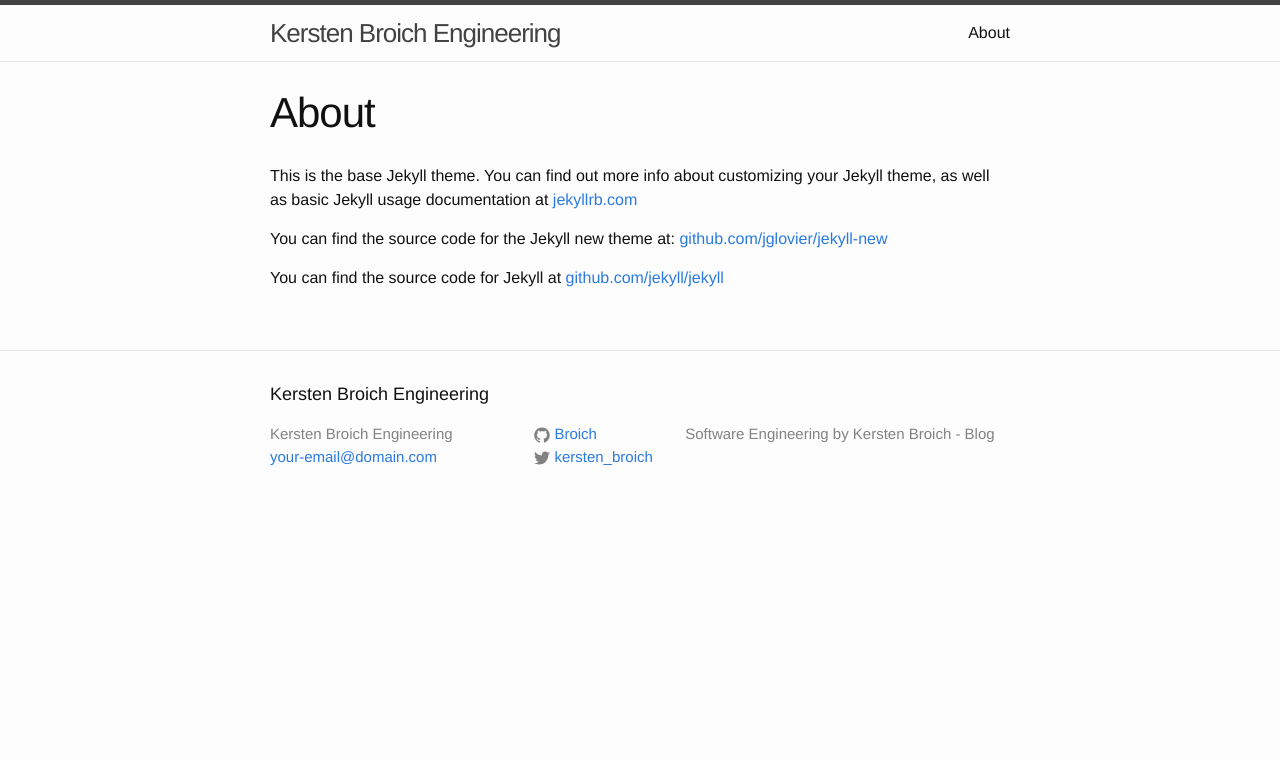
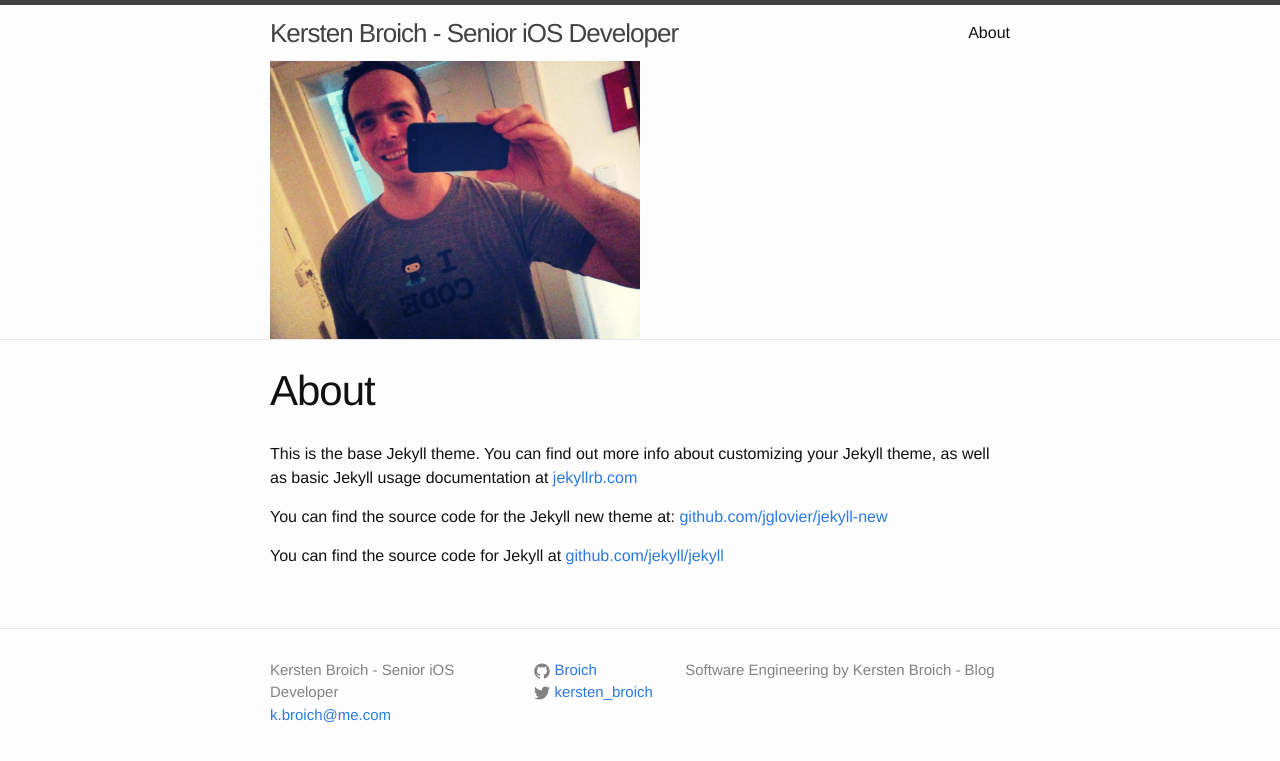
Before and after one commit to Broich/Broich-old.github.io, a Jekyll site: the page built from about.md, in a window 1280 px wide. Shown: the top 761 px of the page. Built offline with Jekyll 4.4.1, drawn with Linux system fonts in a browser that asks for light colours.

```diff
--- a/_config.yml
+++ b/_config.yml
@@ -1,10 +1,10 @@
 # Site settings
-title: Kersten Broich Engineering
-email: your-email@domain.com
+title: Kersten Broich - Senior iOS Developer
+email: k.broich@me.com
 description: > # this means to ignore newlines until "baseurl:"
   Software Engineering by Kersten Broich - Blog
 baseurl: "" # the subpath of your site, e.g. /blog/
-url: "http://www.kersten-broich.de" # the base hostname & protocol for your site
+url: "http://localhost:4000" # the base hostname & protocol for your site
 twitter_username: kersten_broich
 github_username:  Broich
 
--- a/_includes/footer.html
+++ b/_includes/footer.html
@@ -2,7 +2,7 @@
 
   <div class="wrapper">
 
-    <h2 class="footer-heading">{{ site.title }}</h2>
+    <!--<h2 class="footer-heading">{{ site.title }}</h2>-->
 
     <div class="footer-col-wrapper">
       <div class="footer-col  footer-col-1">
--- a/_includes/header.html
+++ b/_includes/header.html
@@ -22,6 +22,12 @@
       </div>
     </nav>
 
+    <div class="titleImage">
+
+    <img src="{{site.url}}/assets/title_image.jpg" width="50%" class="titleImage"></img>
+
+    </div>
+
   </div>
 
 </header>
--- a/index.html
+++ b/index.html
@@ -4,7 +4,7 @@ layout: default
 
 <div class="home">
 
-  <h1 class="page-heading">Posts</h1>
+  <!--<h1 class="page-heading">Posts</h1>-->
 
   <ul class="post-list">
     {% for post in site.posts %}
```
Also changed, not shown: _posts/2015-12-31-passion-project-dwbn-live-streaming.html (added, +45 -0 lines), _posts/2016-01-01-new-blog-software-jekyll.html (added, +31 -0 lines), _posts/2016-01-15-welcome-to-jekyll.markdown (deleted, +0 -25 lines), assets/title_image.jpg (added).
